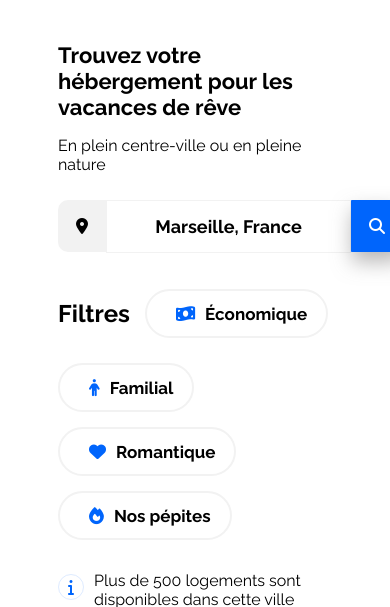
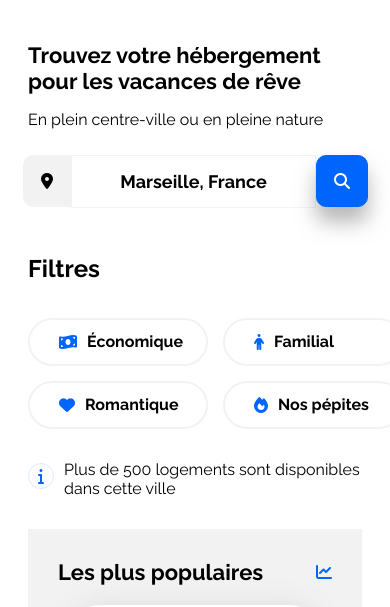
Before and after one commit to Wassila-Baz/Booki, a plain HTML site: page index.html in a window 390 px wide. Shown: the part 165-772 px from the top of the page. Drawn offline with Linux system fonts and the light colour scheme.

Commit message:
responsive: filtres/activités/footer

```diff
--- a/css/style.css
+++ b/css/style.css
@@ -156,6 +156,7 @@ input {
     color:#0065FC;
     padding: 10px;
     border-radius: 50%;
+
 }
 
 /*textes des filtres*/
@@ -229,7 +230,6 @@ input {
 /*contenu des cards*/
 .hebergements-cards .card-content  {
     display: flex;
-    padding: 0px 15px;
     flex-direction: column;
     align-items: flex-start;
     gap: 8px;
@@ -340,7 +340,7 @@ input {
 /*Titre Activités à Marseille*/
 .activités-title {
     height: 30px;
-    margin-top: 30px;
+    margin: 30px;
 }
 
 #activités {
@@ -351,13 +351,18 @@ input {
     padding-left: 30px;
     padding-right: 30px;
 }
+.activités-cards {
+width: 100%;
 
+
+}
 /*cards*/
 .activités-cards .card {
     display: flex;
     flex-direction: column ;
     flex-wrap: wrap ;
     align-items: stretch;
+    justify-content: space-between;
     padding: 0px;
     margin-top: 30px;
     margin-bottom: 30px;
@@ -375,11 +380,7 @@ input {
     padding-bottom: 20px;
     padding-left: 15px;
 }
-.activités-cards {
-width: 300px;
 
-
-}
 
 .activités-cards .card-title {
     margin-top: 20px;
@@ -410,10 +411,13 @@ footer p {
     font-size: 18px;
     font-weight: bold;
     margin: 0px;
+    font-weight: 700;
 }
+
 footer a{
-    font-size: 13px;
+    font-size: 16px;
     color: black;
+    font-weight:400 ;
 
 }
 
@@ -459,7 +463,22 @@ footer a{
 
 /* Styles pour les appareils mobiles (écran de 767.98 pixels ou moins) */
 @media (min-width:320px)and (max-width: 767.98px) {
-    /* Afficher la loupe uniquement sur les appareils mobiles */
+
+    body {
+        display: flex;
+        justify-content: center;
+    }
+
+    .main-container {
+        width: 100%;
+        max-width: 767.980px;
+        padding: 0 20px;
+        box-sizing: border-box;
+    }
+
+
+
+
 
 
 #logo {
@@ -480,30 +499,38 @@ footer a{
     justify-content: center;
     padding-bottom: 30px;
 }
+
 nav a:hover{
     border-bottom: 2px solid;
     border-top: none;
 }
 
+  /* Affiche la loupe uniquement sur les appareils mobiles */
+
+.searchbar{
+    width: 335px;
+    height: 35px;
+    display: flex;
+    justify-content: center;
+    align-items: center;
+    align-self: stretch;
+    margin-top: 35px;
+    margin-bottom: 35px;
+}
 .fa-magnifying-glass {
     display: inline-block;
-    border-radius: 0px 10px 10px 0px;
-    box-shadow: 1px 10px 20px rgba(115, 113, 113, 0.5);
+    border-radius: 10px 10px 10px 10px;
+    box-shadow: 0px 15px 20px rgba(115, 113, 113, 0.5);
     background-color: #0065FC;
     border: #0065FC 1px solid;
     padding: 17px;
     color: white;
+  }
 
-  }
 .search-button-blue {
     display: none;
 }
 
-.searchbar{
-    width: 335px;
-    height: 35px;
-    align-self: stretch;
-}
 
 .input {
     border:#F2F2F2 1px solid ;
@@ -514,21 +541,47 @@ nav a:hover{
 /*FILTRES*/
 
 
+.filter-list {
+    display: grid;
+    grid-template-columns: 180px 180px;
+    align-items: start; /* Aligner les éléments en haut de leur espace */
+}
+
+.filter-list h2 {
+    align-self: start; /* Aligner le titre en haut de sa cellule */
+    margin-bottom: 20px;
+    grid-column: span 2; /* Faire en sorte que le titre occupe les deux colonnes */
+}
+
+  .filter-list a {
+    display: flex;
+    flex-direction: row;
+    align-items: flex-start;
+  }
+
+  #economique,
+  #famille,
+  #romantique,
+  #pepites {
+    display: flex;
+    align-items: center;flex-wrap: nowrap;
+    font-size:16px;
+}
+
 /*POPULAIRES*/
 
 .hebergements-and-populaires {
     flex-direction: column-reverse;
 }
 
-section.populaires
-{
+section.populaires{
 border-radius: 0; /*bordure section populaire à vérifier*/
-
 }
 
-.populaires {
+.populaires{
     width: 100%;
 }
+
 /*HEBERGEMENTS*/
 
 .hebergements-and-populaires .hebergements{
@@ -537,9 +590,8 @@ border-radius: 0; /*bordure section populaire à vérifier*/
 
 .hebergements {
    width: 100%;
+}
 
-
-}
 /*toutes les cards*/
 .hebergements-cards {
     flex-direction: column;
@@ -552,10 +604,10 @@ border-radius: 0; /*bordure section populaire à vérifier*/
    width: 100%;
    height: 207px;
    display: flex;
-padding-bottom: 0px;
-flex-direction: column;
-gap: 4px;
-align-self: stretch;
+    padding-bottom: 0px;
+    flex-direction: column;
+    gap: 4px;
+    align-self: stretch;
 
 }
 
@@ -574,7 +626,7 @@ align-items: flex-start;
 gap: 8px;
 align-self: stretch;
 }
-
+/*ordre des cards d'hébergements*/
 .card-1 {
     order: 1;
   }
@@ -607,8 +659,8 @@ align-self: stretch;
     flex-direction: column;
     justify-content: flex-end;
     align-items: center;
+}
 
-}
 /*une cards*/
 .activités-cards .card{
    width: 100%;
@@ -617,8 +669,7 @@ align-self: stretch;
    flex-direction: column;
    justify-content: flex-end;
    align-items: center;
-
-  margin: 0px;
+   margin: 0px;
 
 }
 
@@ -626,8 +677,6 @@ align-self: stretch;
 .activités-cards img{
     width: 100%;
     height: 144px;
-
-
 }
 .activités-cards .card-content {
     display: flex;
@@ -636,7 +685,6 @@ align-self: stretch;
     align-items: flex-start;
     gap: 10px;
     align-self: stretch;
-
 }
 
 .activités-cards .card-title {
@@ -644,9 +692,7 @@ align-self: stretch;
     margin-bottom: 4px;
 }
 
-
-
-/*footer*/
+/*FOOTER*/
 .footer ul{
     display: flex;
     padding: 20px;
```
